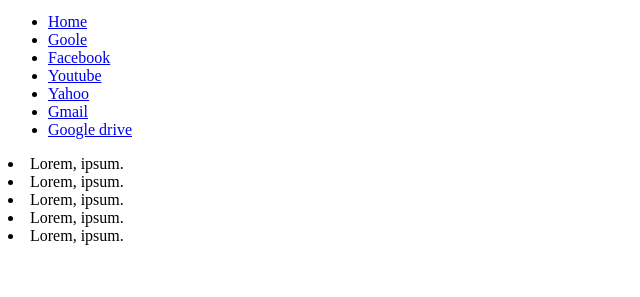
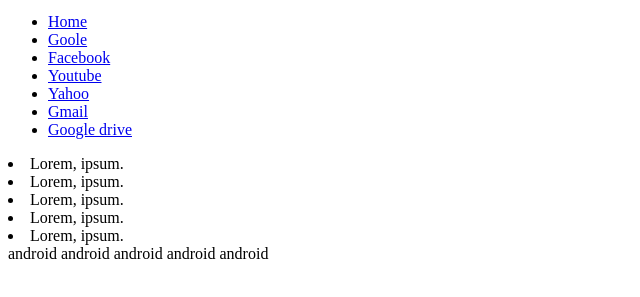
Before and after one commit to nextHero-coder/my-second-website, a plain HTML site: page index.html in a window 1280 px wide. Shown: the part 101-398 px from the top of the page, without its empty margins (0-640 px from the left). Drawn offline with Linux system fonts and the light colour scheme.

Commit message:
used span

```diff
--- a/index.html
+++ b/index.html
@@ -32,6 +32,15 @@
       <li>Lorem, ipsum.</li>
   </div>
 
+  <div class="div">
+      <span>android</span>
+      <span>android</span>
+      <span>android</span>
+      <span>android</span>
+      <span>android</span>
+
+  </div>
+
 
 </body>
 </html>
```
